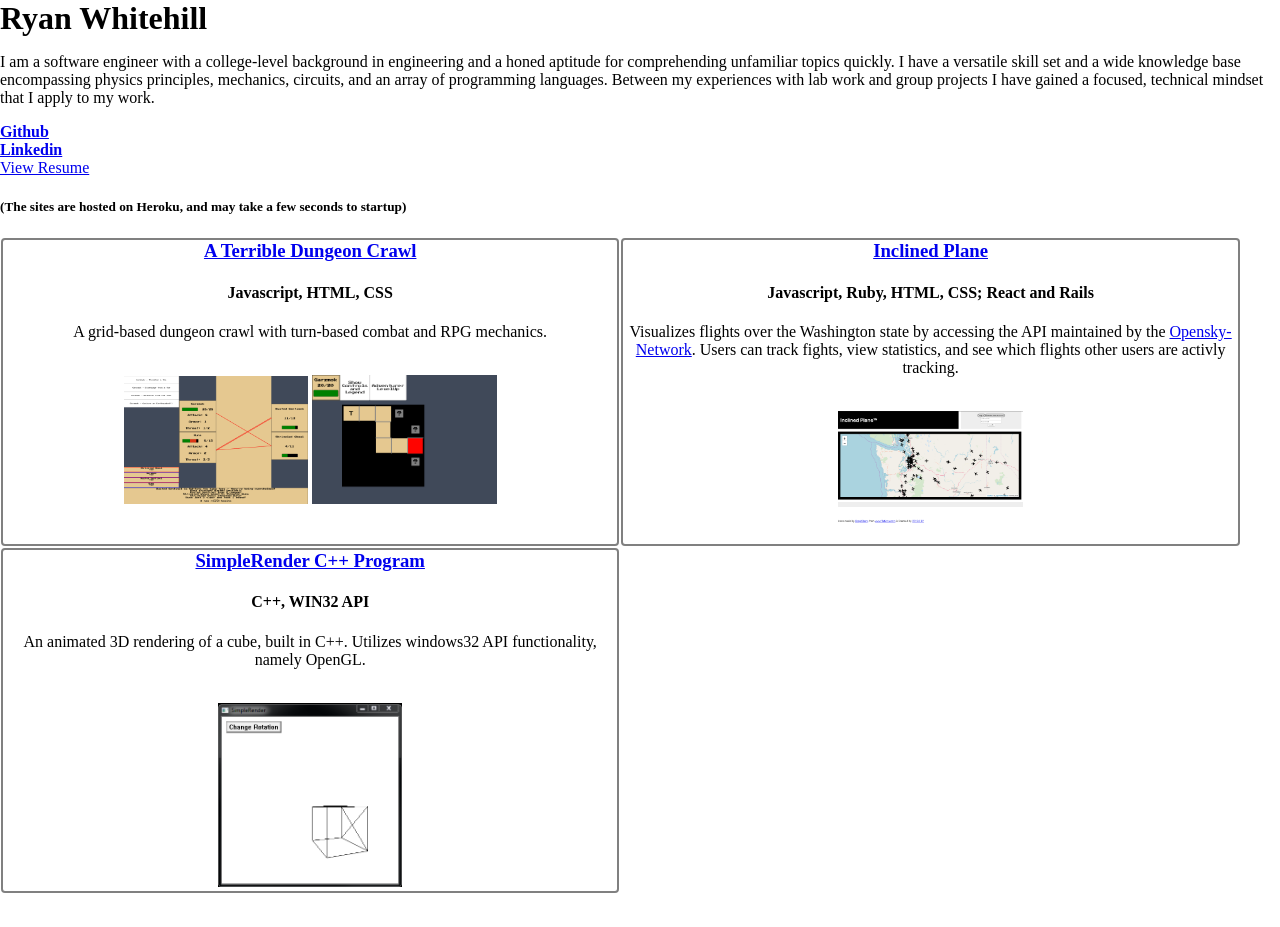
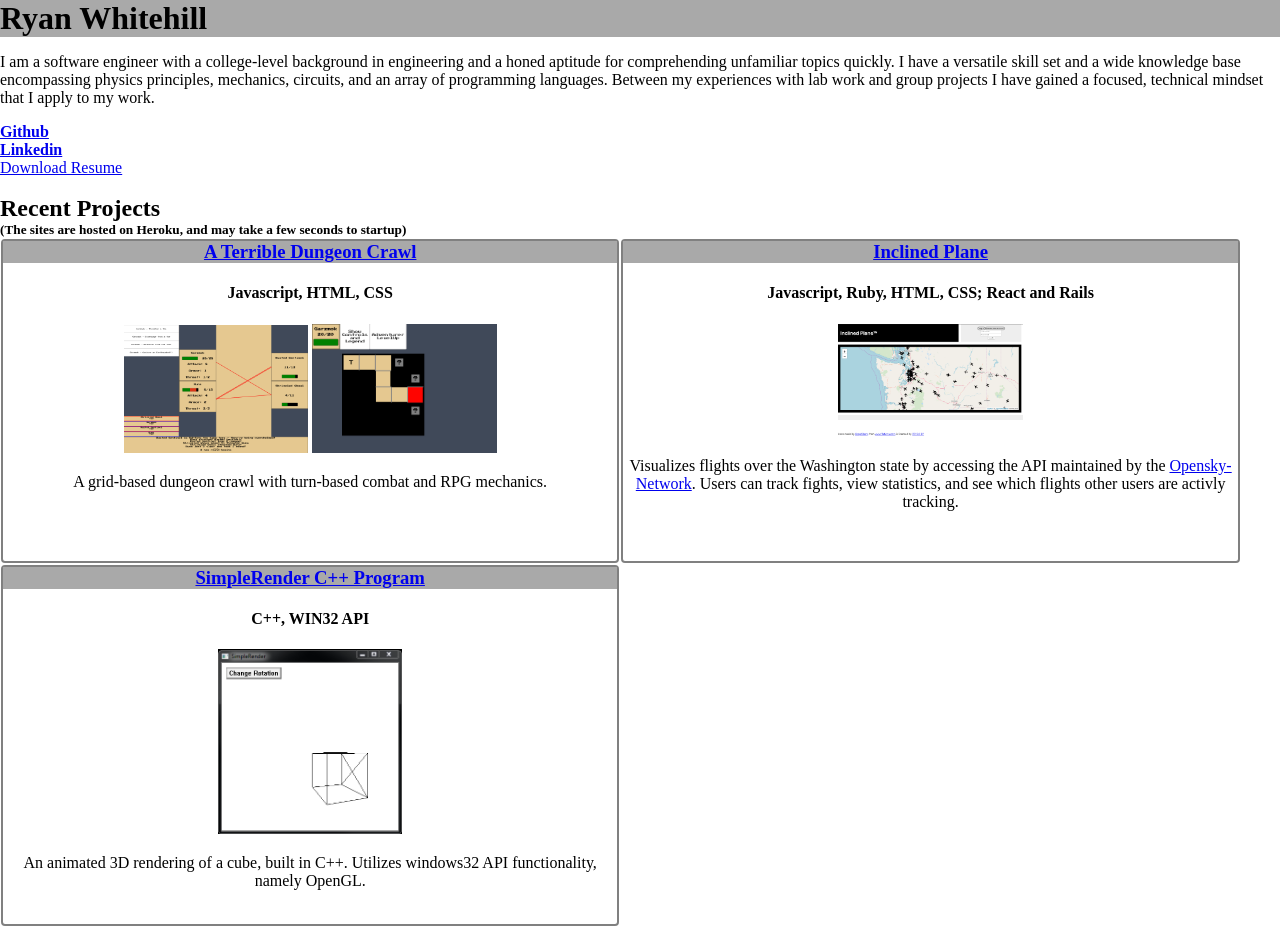
Before and after one commit to ShererStress/ShererStress.github.io, a PHP site: page / in a window 1280 px wide. Before the commit the page ends 893 px from the top, so only its background shows below. Run offline with PHP 8.4, Linux system fonts and the light colour scheme.

Commit message:
Renamed image file, added a bit more styling

```diff
--- a/index.html
+++ b/index.html
@@ -7,44 +7,42 @@
   </head>
   <body>
     <div id="upperDiv">
-      <h1 class="noMargin"> Ryan Whitehill </h1>
+      <h1 class="noMargin projectTitle"> Ryan Whitehill </h1>
 
       <p> I am a software engineer with a college-level background in engineering and a honed aptitude for comprehending unfamiliar topics quickly. I have a versatile skill set and a wide knowledge base encompassing physics principles, mechanics, circuits, and an array of programming languages. Between my experiences with lab work and group projects I have gained a focused, technical mindset that I apply to my work. </p>
 
-      <h4 class="noMargin"><a href="https://github.com/ShererStress"> Github </a> </h4>
+      <h4 class="noMargin"><a href="https://github.com/ShererStress" target="_blank"> Github </a> </h4>
 
-      <h4 class="noMargin"><a href="https://www.linkedin.com/in/ryanwhitehill/"> Linkedin <a></h4>
+      <h4 class="noMargin"><a href="https://www.linkedin.com/in/ryanwhitehill/" target="_blank"> Linkedin <a></h4>
 
-      <a href="./downloads/RW_Resume.pdf" download> View Resume </a> <br/>
+      <a href="./downloads/RW_Resume.pdf" download>Download Resume</a> <br/>
+    </div> <br/>
 
-
-
-
-    </div>
-
-    <h5> (The sites are hosted on Heroku, and may take a few seconds to startup) </h5>
+    <h2 class="noMargin"> Recent Projects </h2>
+    <h5 class="noMargin"> (The sites are hosted on Heroku, and may take a few seconds to startup) </h5>
     <div id="projectBox">
       <div class="projectDiv">
 
         <h3 class="projectTitle"><a href="https://terrible-dungeon-crawl.herokuapp.com/"> A Terrible Dungeon Crawl</a></h3>
         <h4> Javascript, HTML, CSS </h4>
-        <p> A grid-based dungeon crawl with turn-based combat and RPG mechanics. </p> <br/>
         <img src="./images/TDC_1.png"/>
         <img src="./images/TDC_2.png"/>
+        <p> A grid-based dungeon crawl with turn-based combat and RPG mechanics. </p> <br/>
+
       </div>
 
       <div class="projectDiv">
         <h3 class="projectTitle"><a href="https://mighty-stream-87461.herokuapp.com/"> Inclined Plane</a></h3>
         <h4> Javascript, Ruby, HTML, CSS; React and Rails</h4>
+        <img src="./images/IP_1.png"/>
         <p> Visualizes flights over the Washington state by accessing the API maintained by the <a href="https://opensky-network.org/"> Opensky-Network<a>. Users can track fights, view statistics, and see which flights other users are activly tracking.<p> <br/>
-        <img src="./images/IP_1.png"/>
       </div>
 
       <div class="projectDiv">
         <h3 class="projectTitle"><a href="https://simple-render-frontend-react.herokuapp.com/"> SimpleRender C++ Program </a></h3>
         <h4> C++, WIN32 API</h4>
+        <img src="./images/SR_1.png"/>
         <p> An animated 3D rendering of a cube, built in C++. Utilizes windows32 API functionality, namely OpenGL. </p><br/>
-        <img src="./images/SR_1.png"/>
       </div>
     </div>
   </body>
--- a/main.css
+++ b/main.css
@@ -18,6 +18,7 @@ img {
 
 .projectTitle{
   margin: 0 auto;
+  background-color: darkgrey;
 }
 
 .projectDiv{
```
